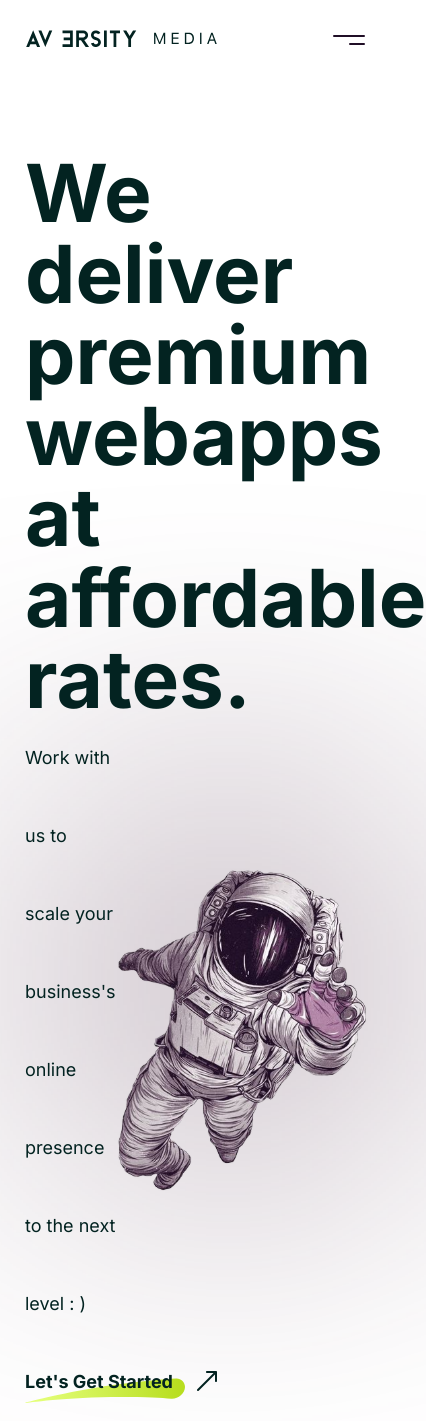
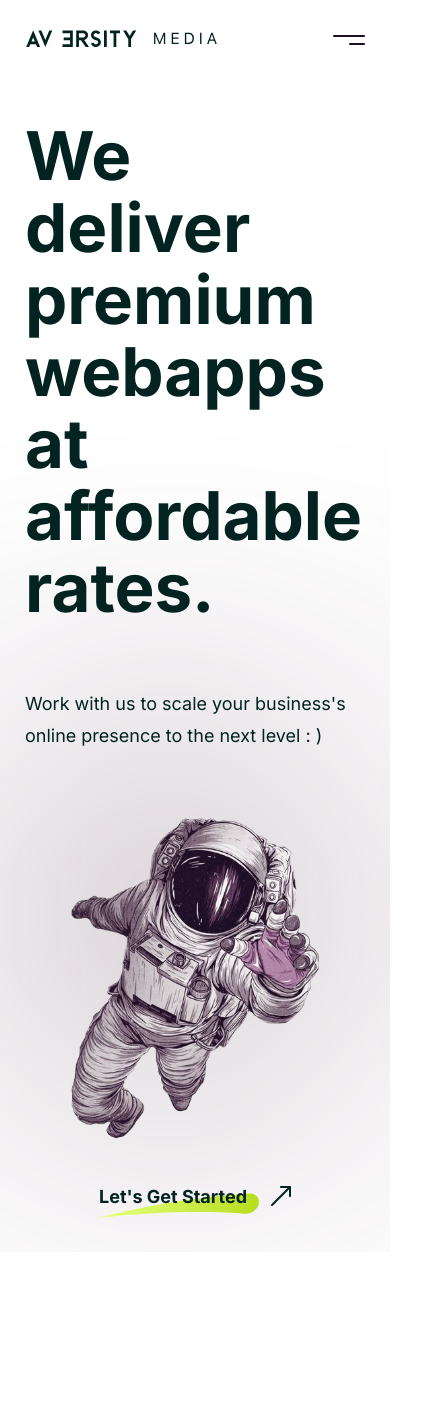
Before and after one commit to dibkb/aversitymediaOfficial, a Next.js app: page / in a window 390 px wide. Shown: the whole page, 426 px wide, since content can reach past the window. After the commit the page ends 1252 px from the top, so only its background shows below. Built offline with nearby package versions, Linux system fonts and the light colour scheme.

Commit message:
responsive home page

```diff
--- a/src/components/NavLinkContainer.tsx
+++ b/src/components/NavLinkContainer.tsx
@@ -4,62 +4,33 @@ import Link from "next/link";
 import styles from "../../styles/Navbar.module.scss";
 import { Tick } from "../../public/assets/Icons";
 import { NavLinkContainerProps } from "../../types/Types";
+import { navLinks } from "./navLinkInfo";
 const NavLinkContainer: React.FC<NavLinkContainerProps> = ({
   setShowNav,
   pageUrl,
 }) => {
   return (
     <>
-      <Link href="/" passHref>
-        <div className={`${pageUrl === "" ? styles["active"] : null}`}>
-          <a onClick={() => setShowNav(false)}>Home</a>
-          <span className={styles["tick"]}>
-            <Tick />
-          </span>
-        </div>
-      </Link>
-      <Link href="/getstarted" passHref>
-        <div
-          className={`${pageUrl === "getstarted" ? styles["active"] : null}`}
-        >
-          <a onClick={() => setShowNav(false)}>Get Started</a>
-          <span className={styles["tick"]}>
-            <Tick />
-          </span>
-        </div>
-      </Link>
-      <Link href="/services" passHref>
-        <div className={`${pageUrl === "services" ? styles["active"] : null}`}>
-          <a onClick={() => setShowNav(false)}>Our Services</a>
-          <span className={styles["tick"]}>
-            <Tick />
-          </span>
-        </div>
-      </Link>
-      <Link href="/work" passHref>
-        <div className={`${pageUrl === "work" ? styles["active"] : null}`}>
-          <a onClick={() => setShowNav(false)}>Our Work</a>
-          <span className={styles["tick"]}>
-            <Tick />
-          </span>
-        </div>
-      </Link>
-      <Link href="/workflow" passHref>
-        <div className={`${pageUrl === "workflow" ? styles["active"] : null}`}>
-          <a onClick={() => setShowNav(false)}>Our WorkFlow</a>
-          <span className={styles["tick"]}>
-            <Tick />
-          </span>
-        </div>
-      </Link>
-      <Link href="/contact" passHref>
-        <div className={`${pageUrl === "contact" ? styles["active"] : null}`}>
-          <a onClick={() => setShowNav(false)}>Contact Us</a>
-          <span className={styles["tick"]}>
-            <Tick />
-          </span>
-        </div>
-      </Link>
+      {navLinks.map((nav, index) => {
+        return (
+          <Link
+            key={nav.urlEndPoint + index}
+            href={`/${nav.urlEndPoint}`}
+            passHref
+          >
+            <div
+              className={`${
+                pageUrl === nav.urlEndPoint ? styles["active"] : null
+              }`}
+            >
+              <a onClick={() => setShowNav(false)}>{nav.text}</a>
+              <span className={styles["tick"]}>
+                <Tick />
+              </span>
+            </div>
+          </Link>
+        );
+      })}
     </>
   );
 };
--- /dev/null
+++ b/src/components/navLinkInfo.ts
@@ -0,0 +1,26 @@
+export const navLinks = [
+  {
+    urlEndPoint: "",
+    text: "Home",
+  },
+  {
+    urlEndPoint: "getstarted",
+    text: "Get Started",
+  },
+  {
+    urlEndPoint: "services",
+    text: "Our Services",
+  },
+  {
+    urlEndPoint: "work",
+    text: "Our Work",
+  },
+  {
+    urlEndPoint: "workflow",
+    text: "Our WorkFlow",
+  },
+  {
+    urlEndPoint: "contact",
+    text: "Contact Us",
+  },
+];
--- a/styles/Home.module.scss
+++ b/styles/Home.module.scss
@@ -16,6 +16,7 @@
       justify-content: space-between;
       p {
         @include fontBody;
+        line-height: 32px;
         align-self: center;
       }
       aside {
@@ -27,8 +28,8 @@
         .background__glow {
           z-index: -1;
           position: absolute;
-          width: 224px;
-          height: 224px;
+          width: 200px;
+          height: 200px;
           background: #4f2c47;
           filter: blur(150px);
         }
@@ -57,3 +58,25 @@
 .arrow {
   margin-left: 1.5rem;
 }
+// =========Responsive==============
+@media (max-width: 600px) {
+  .home {
+    margin-top: 2.5rem;
+    h1 {
+      font-size: 4.2rem;
+      line-height: 72px;
+    }
+    main {
+      body {
+        flex-direction: column;
+        p {
+          margin: 4rem 0;
+        }
+      }
+      footer {
+        align-self: center;
+        margin: 1rem;
+      }
+    }
+  }
+}
--- a/styles/Navbar.module.scss
+++ b/styles/Navbar.module.scss
@@ -5,6 +5,7 @@
 }
 .container.full__nav {
   height: 100%;
+  // background: transparent;
 }
 
 .header {
```
